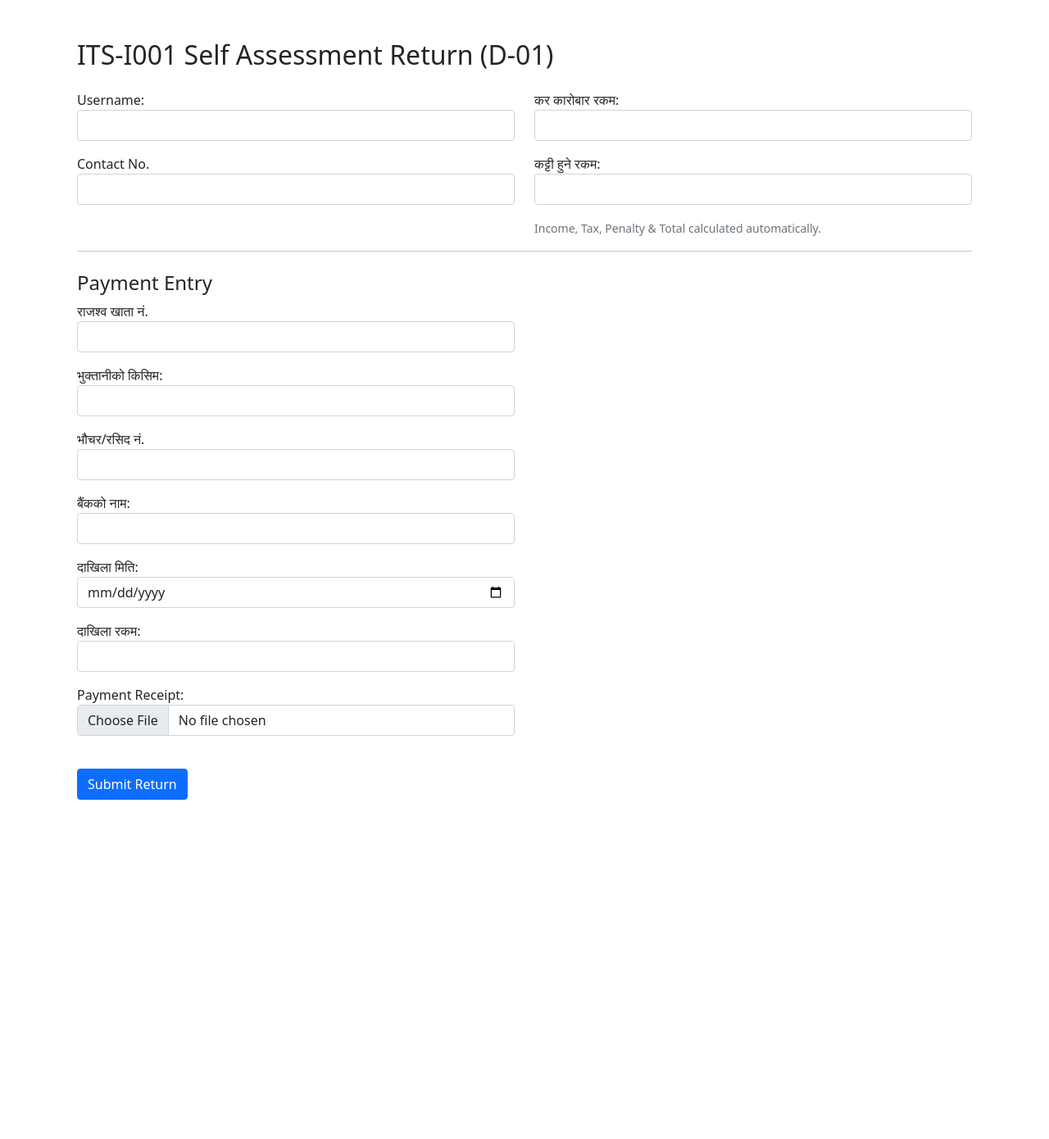
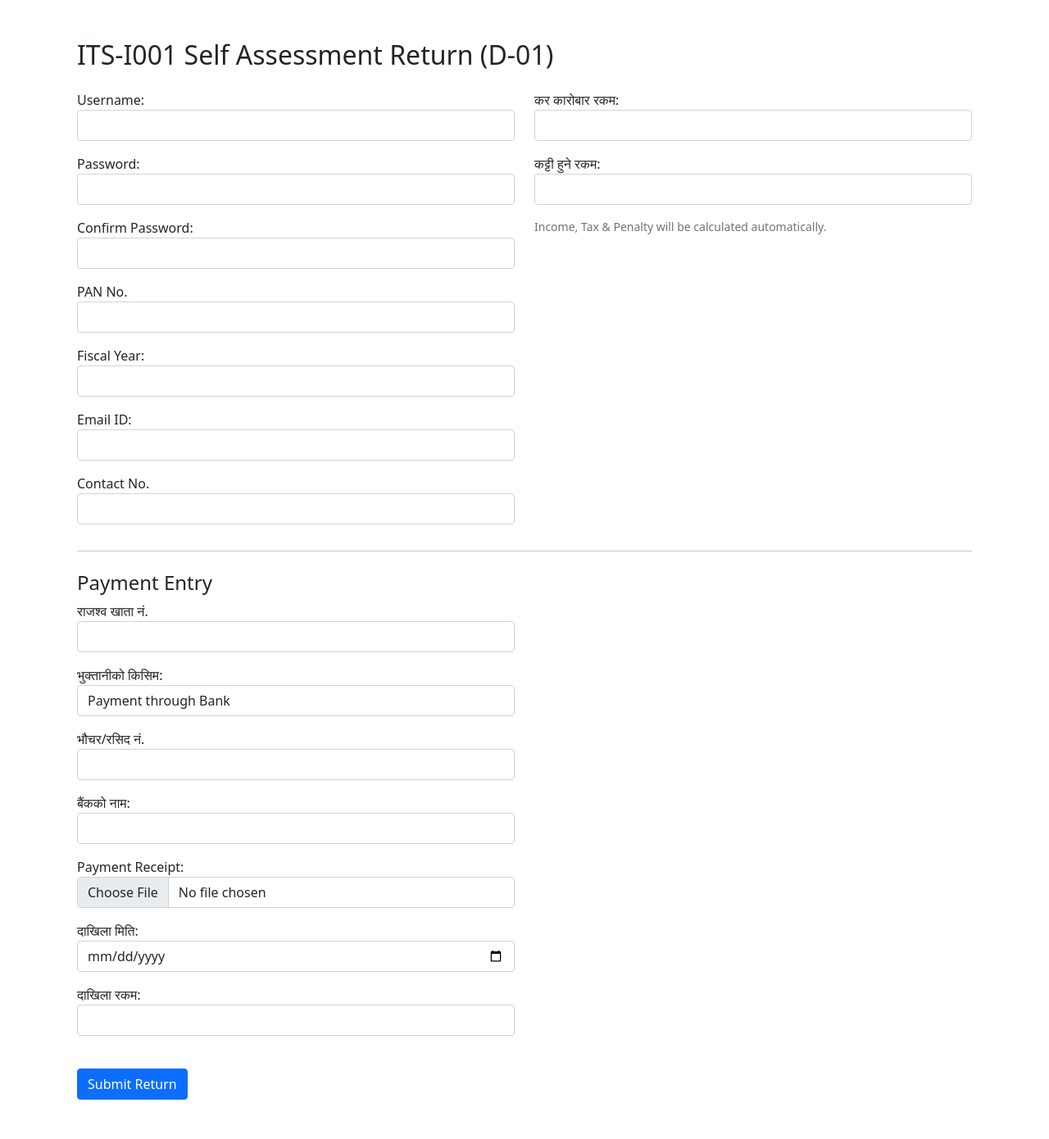
Before and after one commit to Sujal-Khatri/Municipal_Solutions, a Django app: page /tax/form/ in a window 1280 px wide. Shown: the part 80-1470 px from the top of the page at 82% size. Before the commit the page ends 1056 px from the top, so only its background shows below. Run offline with Django 5.2, Linux system fonts and the light colour scheme; a user stored in the database is signed in; some libraries are stand-ins or nearby versions.

Commit message:
tax payment done without esewa

```diff
--- a/services/forms.py
+++ b/services/forms.py
@@ -1,29 +1,38 @@
 from django import forms
 from decimal import Decimal
 from django.contrib.auth import authenticate
-from .models import DiscussionPost, SelfAssessmentReturn, TaxReturn
+from .models import DiscussionPost, SelfAssessmentReturn
 
 class DiscussionPostForm(forms.ModelForm):
     class Meta:
         model = DiscussionPost
-        fields = ['title', 'content', 'image', 'location','category']  # include image + location
-        widgets = {
-            'description': forms.Textarea(attrs={'rows': 4}),
-        }
+        fields = ['title', 'content', 'image', 'location', 'category']
 
-#tax ko lagi
+
 class SelfAssessmentReturnForm(forms.ModelForm):
-    password = forms.CharField(
+    PAYMENT_BANK   = 'bank'
+    PAYMENT_ONLINE = 'online'
+    PAYMENT_CHOICES = [
+        (PAYMENT_BANK,   'Payment through Bank'),
+        (PAYMENT_ONLINE, 'Online Payment'),
+    ]
+
+    password     = forms.CharField(
         widget=forms.PasswordInput,
         help_text="6+ characters, case-sensitive"
     )
-    password2 = forms.CharField(
+    password2    = forms.CharField(
         widget=forms.PasswordInput,
         label="Confirm Password"
     )
+    payment_type = forms.ChoiceField(
+        choices=PAYMENT_CHOICES,
+        widget=forms.Select(attrs={'class': 'form-control'}),
+        label="भुक्तानीको किसिम"
+    )
 
     class Meta:
-        model = SelfAssessmentReturn
+        model  = SelfAssessmentReturn
         fields = [
             'username', 'password', 'password2',
             'pan_no', 'fiscal_year', 'email', 'contact_no',
@@ -33,7 +42,19 @@ class SelfAssessmentReturnForm(forms.ModelForm):
             'receipt',
         ]
         widgets = {
-            'deposit_date': forms.DateInput(attrs={'type': 'date'}),
+            'username':            forms.TextInput(attrs={'class': 'form-control'}),
+            'pan_no':              forms.TextInput(attrs={'class': 'form-control'}),
+            'fiscal_year':         forms.TextInput(attrs={'class': 'form-control'}),
+            'email':               forms.EmailInput(attrs={'class': 'form-control'}),
+            'contact_no':          forms.TextInput(attrs={'class': 'form-control'}),
+            'turnover_amount':     forms.NumberInput(attrs={'class': 'form-control'}),
+            'deduction_amount':    forms.NumberInput(attrs={'class': 'form-control'}),
+            'revenue_account_no':  forms.TextInput(attrs={'class': 'form-control'}),
+            'voucher_no':          forms.TextInput(attrs={'class': 'form-control'}),
+            'bank_name':           forms.TextInput(attrs={'class': 'form-control'}),
+            'deposit_date':        forms.DateInput(attrs={'class': 'form-control', 'type':'date'}),
+            'deposit_amount':      forms.NumberInput(attrs={'class': 'form-control'}),
+            'receipt':             forms.ClearableFileInput(attrs={'class': 'form-control'}),
         }
 
     def clean_password2(self):
@@ -46,27 +67,36 @@ class SelfAssessmentReturnForm(forms.ModelForm):
     def clean(self):
         cleaned = super().clean()
 
-        # 1) check username/password exist in DB
+        # 1) Validate credentials against your registered users
         username = cleaned.get('username')
         password = cleaned.get('password')
         if username and password:
             user = authenticate(username=username, password=password)
             if user is None:
-                # If no match, attach a non-field error
                 raise forms.ValidationError(
                     "The username and/or password you entered are not valid. "
                     "Please use your registered credentials."
                 )
 
-        # 2) now your existing calculations:
-        # you could auto-compute income, tax, etc here if desired
-        cleaned['income'] = cleaned['turnover_amount'] - cleaned['deduction_amount']
-        cleaned['tax_amount'] = cleaned['income'] * Decimal('0.01')
-        cleaned['interest_penalty'] = cleaned['income'] * Decimal('0.001')
-        cleaned['total_payable'] = (
-            cleaned['tax_amount'] +
-            cleaned['interest_penalty'] +
-            cleaned['deposit_amount']
-        )
+        # 2) Require receipt file if paying through Bank
+        payment_type = cleaned.get('payment_type')
+        receipt      = cleaned.get('receipt')
+        if payment_type == self.PAYMENT_BANK and not receipt:
+            self.add_error('receipt', "Please upload a payment receipt for bank payments.")
+
+        # 3) Compute financial fields exactly as before
+        turnover        = cleaned.get('turnover_amount')  or Decimal('0')
+        deduction       = cleaned.get('deduction_amount') or Decimal('0')
+        deposit_amount  = cleaned.get('deposit_amount')   or Decimal('0')
+
+        income          = turnover - deduction
+        tax             = income * Decimal('0.01')
+        penalty         = income * Decimal('0.001')
+        total           = tax + penalty + deposit_amount
+
+        cleaned['income']           = income
+        cleaned['tax_amount']       = tax
+        cleaned['interest_penalty'] = penalty
+        cleaned['total_payable']    = total
 
         return cleaned
--- a/services/urls.py
+++ b/services/urls.py
@@ -18,4 +18,8 @@ urlpatterns = [
     path('tax/form/',               views.tax_form,           name='tax_form'),
     path('tax/<int:pk>/receipt/',   views.tax_receipt_upload, name='tax_receipt_upload'),
     path('tax/<int:pk>/detail/',    views.tax_detail,         name='tax_detail'),
+    path('tax/form/', views.tax_form, name='tax_form'),
+    path('tax/esewa/redirect/', views.esewa_redirect, name='esewa_redirect'),
+    path('tax/esewa/success/',  views.esewa_success,  name='esewa_success'),
+    path('tax/esewa/failure/',  views.esewa_failure,  name='esewa_failure'),
 ]
--- a/services/views.py
+++ b/services/views.py
@@ -163,27 +163,65 @@ def tax_form(request):
     if request.method == 'POST':
         form = SelfAssessmentReturnForm(request.POST, request.FILES)
         if form.is_valid():
+            # build but don’t mark submitted until payment path decided
             sar = form.save(commit=False)
-            # copy your clean() results onto the model
-            sar.income            = form.cleaned_data['income']
-            sar.tax_amount        = form.cleaned_data['tax_amount']
-            sar.interest_penalty  = form.cleaned_data['interest_penalty']
-            sar.total_payable     = form.cleaned_data['total_payable']
-
-            sar.receipt = form.cleaned_data.get('receipt')
-
-            sar.submitted = True    # mark it “submitted”
+            # pull in the computed fields from clean()
+            sar.income           = form.cleaned_data['income']
+            sar.tax_amount       = form.cleaned_data['tax_amount']
+            sar.interest_penalty = form.cleaned_data['interest_penalty']
+            sar.total_payable    = form.cleaned_data['total_payable']
+            # file upload (receipt) if present
+            sar.receipt          = form.cleaned_data.get('receipt')
+            sar.submitted        = False
             sar.save()
 
+            # Online payment path → redirect into eSewa sandbox
+            if form.cleaned_data['payment_type'] == SelfAssessmentReturnForm.PAYMENT_ONLINE:
+                build = request.build_absolute_uri
+                return render(request, 'services/esewa_redirect.html', {
+                    'tAmt': sar.total_payable,   # total amount
+                    'amt':  sar.total_payable,   # actual payable
+                    'psc':  0,                   # service charge
+                    'pdc':  0,                   # delivery charge
+                    'pid':  sar.submission_no,   # your internal ID
+                    'su':   build(reverse('esewa_success')),
+                    'fu':   build(reverse('esewa_failure')),
+                })
+
+            # Bank payment path → mark submitted immediately
+            sar.submitted = True
+            sar.save()
             return render(request, 'services/tax_success.html', {
                 'reference': sar.submission_no
             })
+
     else:
         form = SelfAssessmentReturnForm()
 
     return render(request, 'services/tax_form.html', {
         'form': form
     })
+
+@login_required
+def esewa_redirect(request):
+    # won't be called directly; we render it in tax_form
+    return redirect('home')
+
+
+@login_required
+def esewa_success(request):
+    # eSewa will GET back pid, amt, etc.
+    pid = request.GET.get('pid')
+    sar = get_object_or_404(SelfAssessmentReturn, submission_no=pid)
+    sar.submitted = True
+    sar.save()
+    return render(request, 'services/tax_success.html', {
+        'reference': pid
+    })
+
+@login_required
+def esewa_failure(request):
+    return render(request, 'services/tax_failure.html')
 
 @login_required
 def tax_receipt_upload(request, pk):
--- a/templates/services/tax_form.html
+++ b/templates/services/tax_form.html
@@ -8,110 +8,128 @@
   <form method="post" enctype="multipart/form-data">
     {% csrf_token %}
 
+    <!-- ── Account Setup + Financials (unchanged) ──────────────────── -->
     <div class="row">
-      <!-- Account Setup -->
       <div class="col-md-6">
-        <!-- username, password, etc. (unchanged) -->
+        <!-- Username -->
         <div class="mb-3">
           {{ form.username.label_tag }}
           {{ form.username|add_class:"form-control" }}
-          {% for err in form.username.errors %}
-            <div class="text-danger small">{{ err }}</div>
-          {% endfor %}
+          {% for err in form.username.errors %}<div class="text-danger small">{{ err }}</div>{% endfor %}
         </div>
-        <!-- … other account fields … -->
+        <!-- Password -->
+        <div class="mb-3">
+          {{ form.password.label_tag }}
+          {{ form.password|add_class:"form-control" }}
+          {% for err in form.password.errors %}<div class="text-danger small">{{ err }}</div>{% endfor %}
+        </div>
+        <!-- Confirm Password -->
+        <div class="mb-3">
+          {{ form.password2.label_tag }}
+          {{ form.password2|add_class:"form-control" }}
+          {% for err in form.password2.errors %}<div class="text-danger small">{{ err }}</div>{% endfor %}
+        </div>
+        <!-- PAN No. -->
+        <div class="mb-3">
+          {{ form.pan_no.label_tag }}
+          {{ form.pan_no|add_class:"form-control" }}
+          {% for err in form.pan_no.errors %}<div class="text-danger small">{{ err }}</div>{% endfor %}
+        </div>
+        <!-- Fiscal Year -->
+        <div class="mb-3">
+          {{ form.fiscal_year.label_tag }}
+          {{ form.fiscal_year|add_class:"form-control" }}
+          {% for err in form.fiscal_year.errors %}<div class="text-danger small">{{ err }}</div>{% endfor %}
+        </div>
+        <!-- Email -->
+        <div class="mb-3">
+          {{ form.email.label_tag }}
+          {{ form.email|add_class:"form-control" }}
+          {% for err in form.email.errors %}<div class="text-danger small">{{ err }}</div>{% endfor %}
+        </div>
+        <!-- Contact No. -->
         <div class="mb-3">
           {{ form.contact_no.label_tag }}
           {{ form.contact_no|add_class:"form-control" }}
-          {% for err in form.contact_no.errors %}
-            <div class="text-danger small">{{ err }}</div>
-          {% endfor %}
+          {% for err in form.contact_no.errors %}<div class="text-danger small">{{ err }}</div>{% endfor %}
         </div>
       </div>
-
-      <!-- Financial Details -->
       <div class="col-md-6">
-        <!-- turnover, deduction (unchanged) -->
+        <!-- Turnover -->
         <div class="mb-3">
           {{ form.turnover_amount.label_tag }}
           {{ form.turnover_amount|add_class:"form-control" }}
-          {% for err in form.turnover_amount.errors %}
-            <div class="text-danger small">{{ err }}</div>
-          {% endfor %}
+          {% for err in form.turnover_amount.errors %}<div class="text-danger small">{{ err }}</div>{% endfor %}
         </div>
+        <!-- Deduction -->
         <div class="mb-3">
           {{ form.deduction_amount.label_tag }}
           {{ form.deduction_amount|add_class:"form-control" }}
-          {% for err in form.deduction_amount.errors %}
-            <div class="text-danger small">{{ err }}</div>
-          {% endfor %}
+          {% for err in form.deduction_amount.errors %}<div class="text-danger small">{{ err }}</div>{% endfor %}
         </div>
-        <small class="text-muted">Income, Tax, Penalty & Total calculated automatically.</small>
+        <small class="text-muted d-block mb-3">
+          Income, Tax &amp; Penalty will be calculated automatically.
+        </small>
       </div>
     </div>
 
     <hr>
 
-    <!-- Payment Entry -->
+    <!-- ── Payment Entry ─────────────────────────────────────────────── -->
     <div class="row mt-4">
       <div class="col-md-6">
         <h4>Payment Entry</h4>
 
+        <!-- Revenue Account No. (always) -->
         <div class="mb-3">
           {{ form.revenue_account_no.label_tag }}
           {{ form.revenue_account_no|add_class:"form-control" }}
-          {% for err in form.revenue_account_no.errors %}
-            <div class="text-danger small">{{ err }}</div>
-          {% endfor %}
+          {% for err in form.revenue_account_no.errors %}<div class="text-danger small">{{ err }}</div>{% endfor %}
         </div>
 
+        <!-- Payment Type Selector -->
         <div class="mb-3">
           {{ form.payment_type.label_tag }}
           {{ form.payment_type|add_class:"form-control" }}
-          {% for err in form.payment_type.errors %}
-            <div class="text-danger small">{{ err }}</div>
-          {% endfor %}
+          {% for err in form.payment_type.errors %}<div class="text-danger small">{{ err }}</div>{% endfor %}
         </div>
 
+        <!-- Bank-only fields (voucher_no + bank_name + receipt) -->
+        <div id="bank-details">
           <div class="mb-3">
             {{ form.voucher_no.label_tag }}
             {{ form.voucher_no|add_class:"form-control" }}
-          {% for err in form.voucher_no.errors %}
-            <div class="text-danger small">{{ err }}</div>
-          {% endfor %}
+            {% for err in form.voucher_no.errors %}<div class="text-danger small">{{ err }}</div>{% endfor %}
           </div>
-
           <div class="mb-3">
             {{ form.bank_name.label_tag }}
             {{ form.bank_name|add_class:"form-control" }}
-          {% for err in form.bank_name.errors %}
-            <div class="text-danger small">{{ err }}</div>
-          {% endfor %}
+            {% for err in form.bank_name.errors %}<div class="text-danger small">{{ err }}</div>{% endfor %}
+          </div>
+          <div class="mb-3">
+            {{ form.receipt.label_tag }}
+            {{ form.receipt|add_class:"form-control" }}
+            {% for err in form.receipt.errors %}<div class="text-danger small">{{ err }}</div>{% endfor %}
+          </div>
         </div>
 
+        <!-- Common fields (always shown) -->
         <div class="mb-3">
           {{ form.deposit_date.label_tag }}
           {{ form.deposit_date|add_class:"form-control" }}
-          {% for err in form.deposit_date.errors %}
-            <div class="text-danger small">{{ err }}</div>
-          {% endfor %}
+          {% for err in form.deposit_date.errors %}<div class="text-danger small">{{ err }}</div>{% endfor %}
         </div>
-
         <div class="mb-3">
           {{ form.deposit_amount.label_tag }}
           {{ form.deposit_amount|add_class:"form-control" }}
-          {% for err in form.deposit_amount.errors %}
-            <div class="text-danger small">{{ err }}</div>
-          {% endfor %}
+          {% for err in form.deposit_amount.errors %}<div class="text-danger small">{{ err }}</div>{% endfor %}
         </div>
 
-        <!-- **NEW** Payment Receipt Upload -->
-        <div class="mb-3">
-          {{ form.receipt.label_tag }}
-          {{ form.receipt|add_class:"form-control" }}
-          {% for err in form.receipt.errors %}
-            <div class="text-danger small">{{ err }}</div>
-          {% endfor %}
+        <!-- Online-only API notice -->
+        <div id="online-payment-api" style="display:none;">
+          <p class="text-info">
+            After clicking “Submit Return,” you’ll be redirected to our test e-banking sandbox.
+          </p>
         </div>
 
       </div>
@@ -120,4 +138,25 @@
     <button type="submit" class="btn btn-primary mt-4">Submit Return</button>
   </form>
 </div>
+
+<script>
+document.addEventListener('DOMContentLoaded', function(){
+  const select     = document.getElementById('id_payment_type');
+  const bankDiv    = document.getElementById('bank-details');
+  const onlineDiv  = document.getElementById('online-payment-api');
+
+  function toggleSections(){
+    if(select.value === 'bank'){
+      bankDiv.style.display   = 'block';
+      onlineDiv.style.display = 'none';
+    } else {
+      bankDiv.style.display   = 'none';
+      onlineDiv.style.display = 'block';
+    }
+  }
+
+  select.addEventListener('change', toggleSections);
+  toggleSections();
+});
+</script>
 {% endblock %}
```
Also changed, not shown: services/models.py (+13 -12 lines), templates/services/esewa_redirect.html (added, +23 -0 lines), templates/services/tax_failure.html (added, +8 -0 lines), templates/services/tax_success.html (+5 -8 lines), db.sqlite3, media/tax_receipts/receiptsample_ohrrpu4.png (added). Lines whose indentation alone changed are shown as unchanged.
